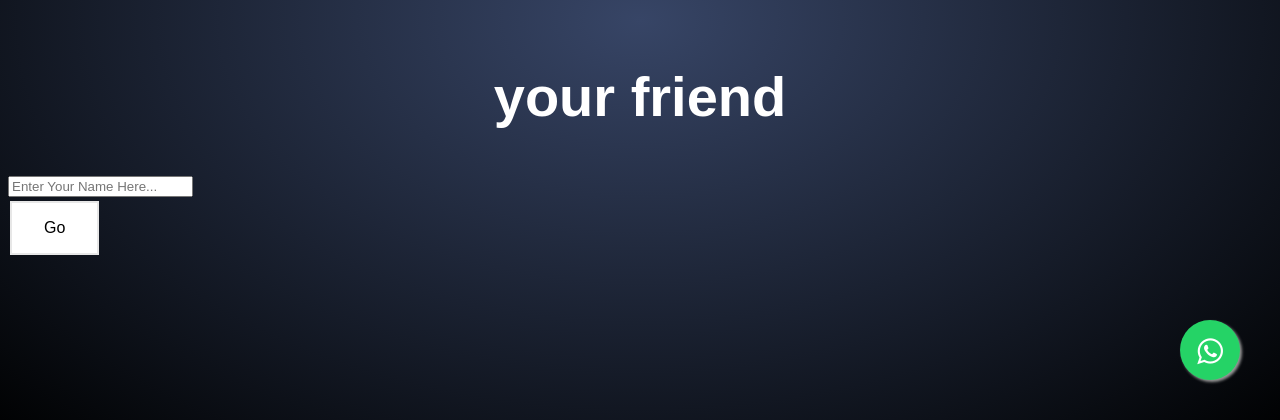
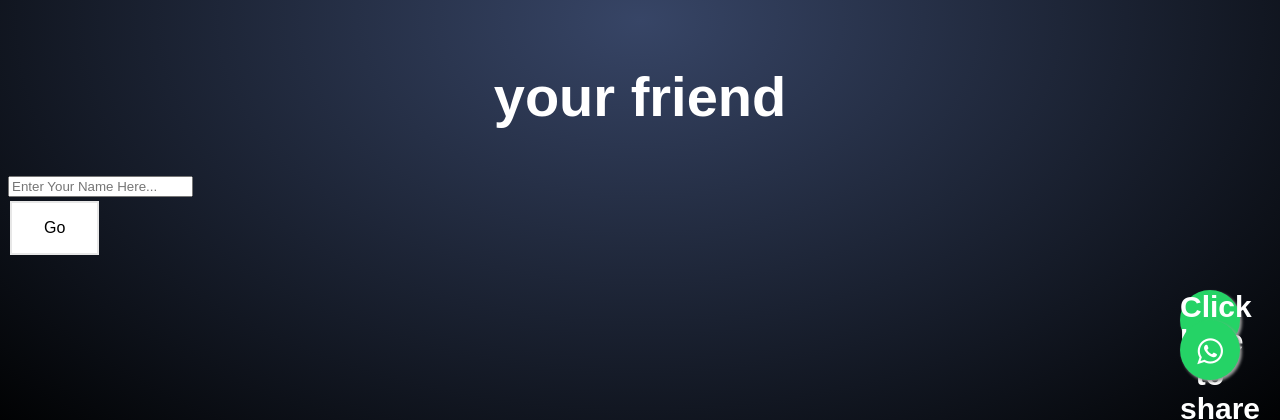
Before and after one commit to VIRUS-ATTACK/newYear2020, a Django app: page / in a window 1280 px wide. Shown: the part 380-800 px from the top of the page. Run offline with Django 3.2, Linux system fonts and the light colour scheme; some libraries are stand-ins or nearby versions; some web fonts are replaced.

Commit message:
minor changes

```diff
--- a/mysite/newyear/templates/newyear/files/wishes.html
+++ b/mysite/newyear/templates/newyear/files/wishes.html
@@ -382,6 +382,7 @@
         <input  type="name" id="myText" onChange="update(this.value);"  required maxlength="50" name="n" placeholder="Enter Your Name Here..."><br>
         <button class="button button4" type="submit" onclick="document.getElementById('username').innerHTML=document.getElementById('myText').value"> Go </button>
 
+            <h3 class=float>Click here to share on WhatsApp</h3>
             <link rel="stylesheet" href="https://maxcdn.bootstrapcdn.com/font-awesome/4.5.0/css/font-awesome.min.css">
             <a id="myAnchor" class="float" target="_blank">
             <i class="fa fa-whatsapp my-float"></i>
```
